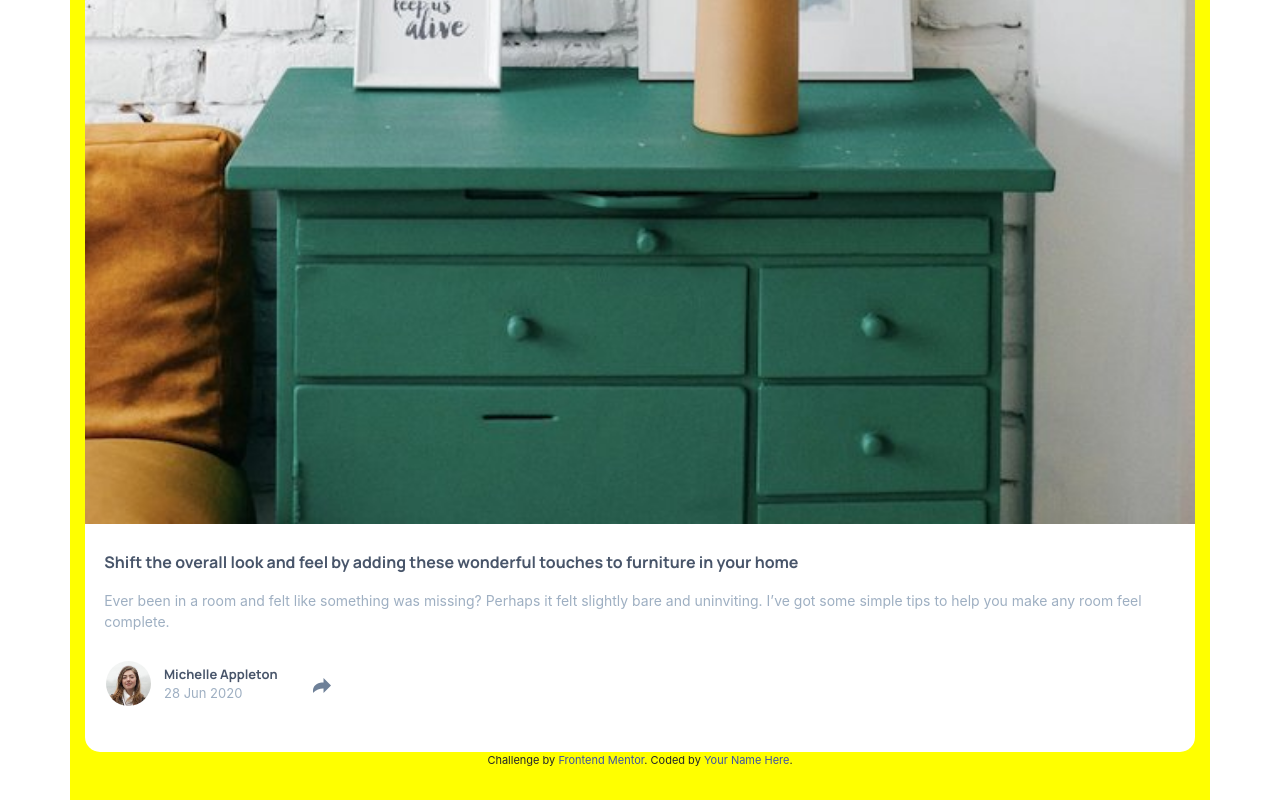
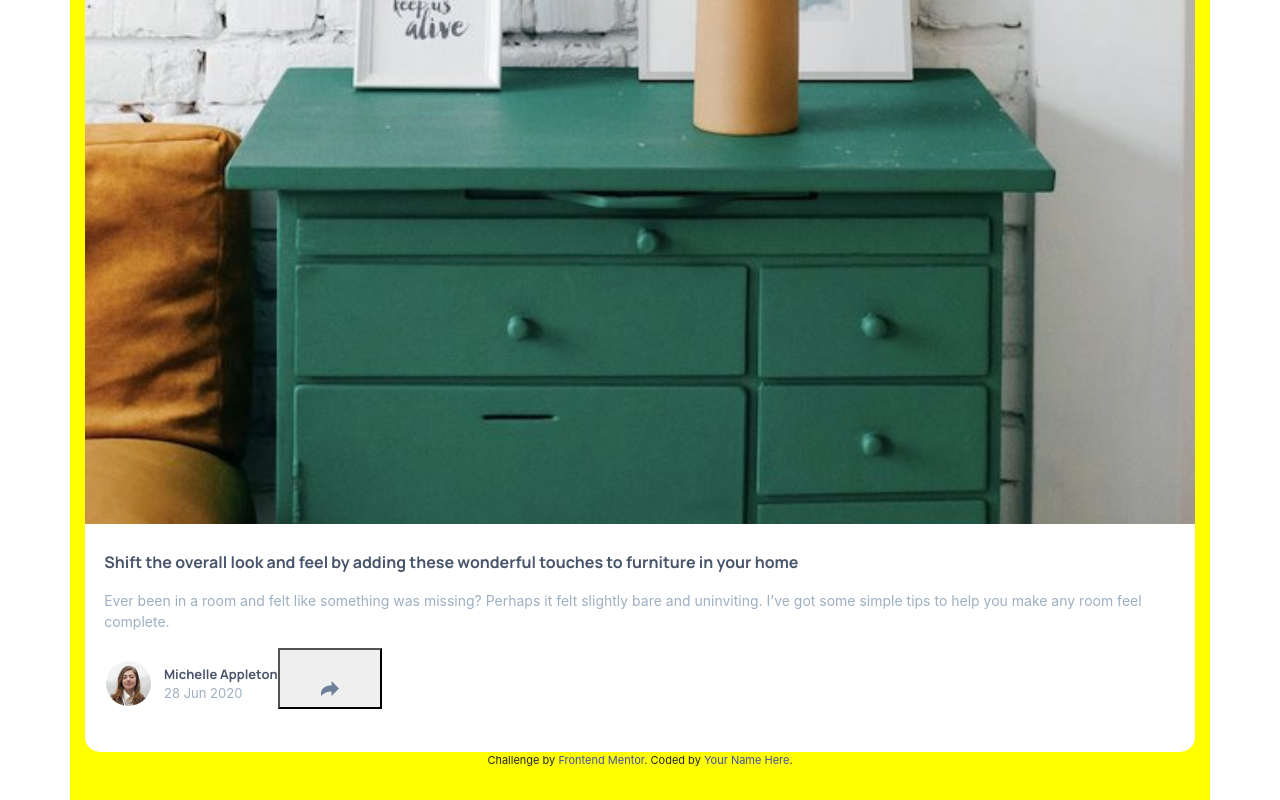
Before and after one commit to Ajyamkar/Article, a plain HTML site: page index.html in a window 1280 px wide. Shown: the part 428-1228 px from the top of the page. Drawn offline with nearby package versions, Linux system fonts and the light colour scheme.

Commit message:
Added button

```diff
--- a/index.html
+++ b/index.html
@@ -54,7 +54,9 @@
           <p class="p2-col-1st">28 Jun 2020</p>
         </div>
         <div class="col-3rd ">
-          <img onclick="shareFunction1()" src="images/icon-share.svg" class="img-share"  alt="">
+           <button type="button" class="btn-share" name="button">
+            <img onclick="shareFunction1()" src="images/icon-share.svg" class="img-share"  alt="">
+          </button>
         </div>
 
       </div>
```
